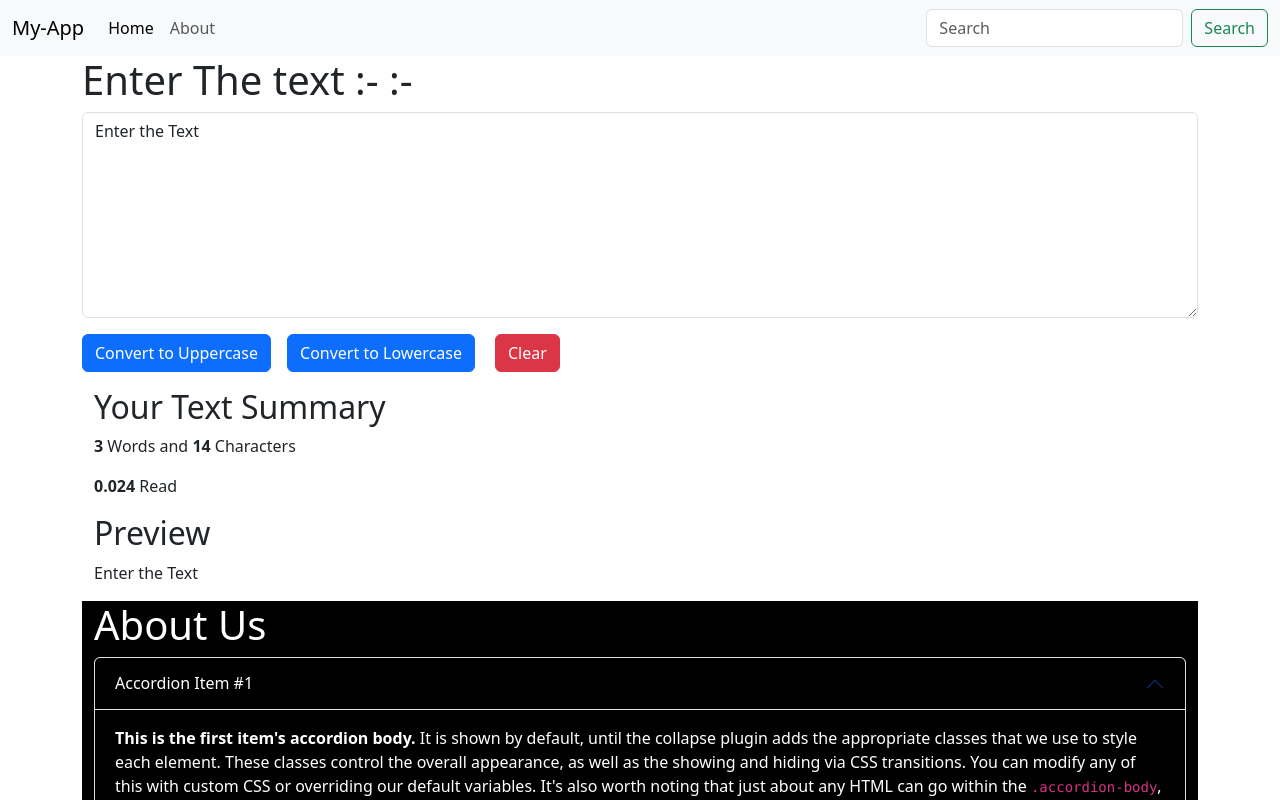
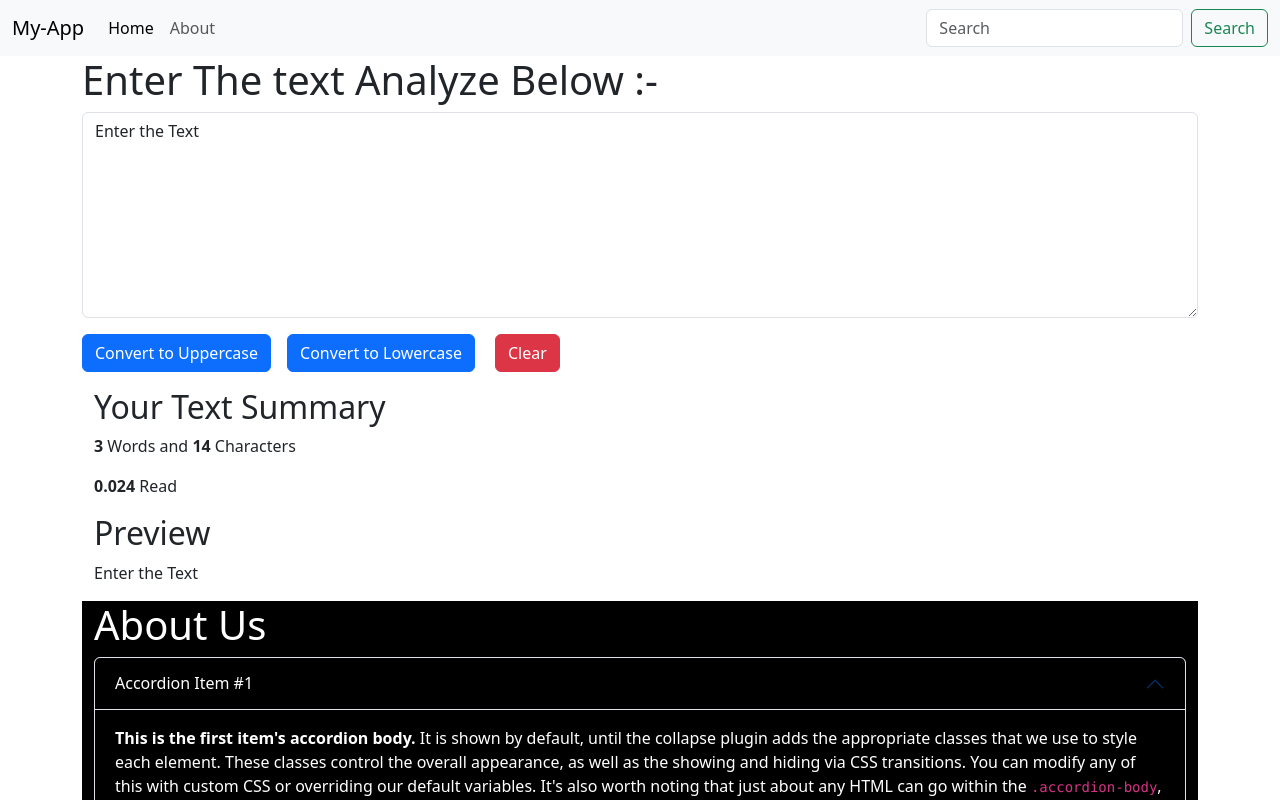
Before and after one commit to Yashwadkar2121/React.js, a React (Create React App) app in the folder React js/my-app/: page / in a window 1280 px wide. Shown: the top 800 px of the page. Built offline with nearby package versions, Linux system fonts and the light colour scheme.

Commit message:
change heading text

```diff
--- a/React js/my-app/src/App.js
+++ b/React js/my-app/src/App.js
@@ -8,7 +8,7 @@ function App() {
     <>
       <Navbar title="My-App" />
       <div className="container">
-        <TextForm heading="Enter The text :-" />
+        <TextForm heading="Enter The text Analyze Below" />
         <About />
       </div>
     </>
```
